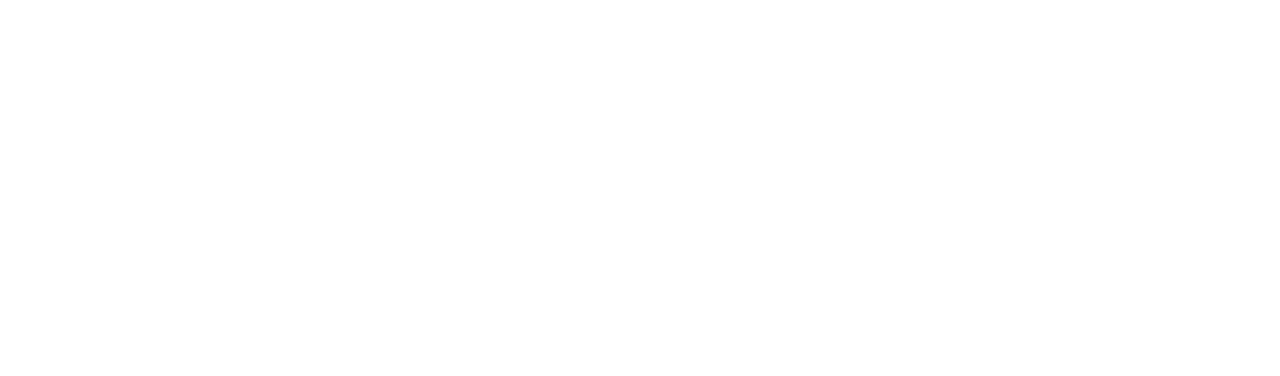
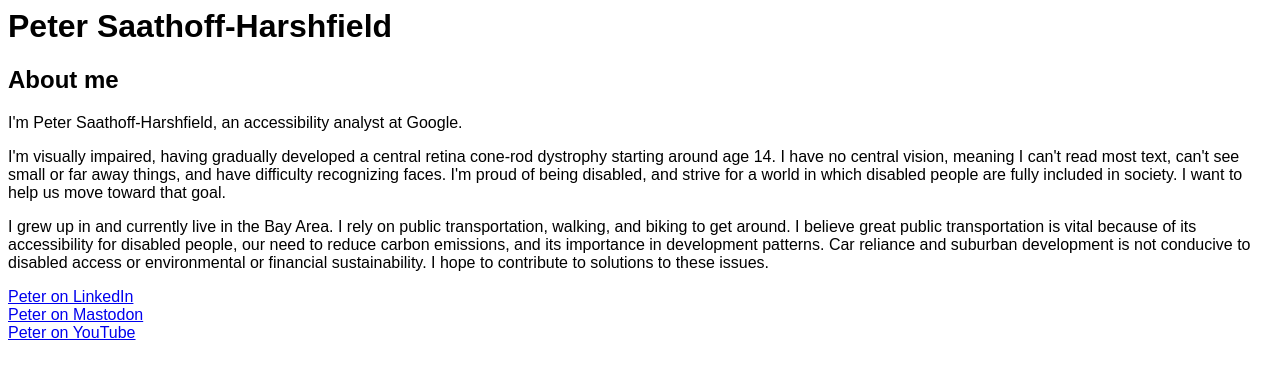
Before and after one commit to PeterSaathoff-Harshfield/PeterSaathoff-Harshfield.github.io, a plain HTML site: page index.html in a window 1280 px wide. Drawn offline with Linux system fonts and the light colour scheme.

Commit message:
adding main page

```diff
--- a/index.html
+++ b/index.html
@@ -1 +1,15 @@
-<html> </html>
+<html lang="en">
+	<body style="font-family: sans-serif;">
+		<h1>Peter Saathoff-Harshfield</h1>
+
+		<h2>About me</h2>
+		<p>I'm Peter Saathoff-Harshfield, an accessibility analyst at Google.</p>
+		<p>I'm visually impaired, having gradually developed a central retina cone-rod dystrophy starting around age 14. I have no central vision, meaning I can't read most text, can't see small or far away things, and have difficulty recognizing faces. I'm proud of being disabled, and strive for a world in which disabled people are fully included in society. I want to help us move toward that goal.</p>
+		<p>I grew up in and currently live in the Bay Area. I rely on public transportation, walking, and biking to get around. I believe great public transportation is vital because of its accessibility for disabled people, our need to reduce carbon emissions, and its importance in development patterns. Car reliance and suburban development is not conducive to disabled access or environmental or financial sustainability. I hope to contribute to solutions to these issues.</p>
+		<div role="contentinfo">
+			<a style="display:block;" href="https://www.linkedin.com/in/peter-saathoff-harshfield/">Peter on LinkedIn</a>
+			<a style="display:block;" href="https://mastodon.social/@pesh">Peter on Mastodon</a>
+			<a style="display:block;" href="https://www.youtube.com/@petersaathoff-harshfield">Peter on YouTube</a>
+		</div>
+	</body>
+</html>
```
